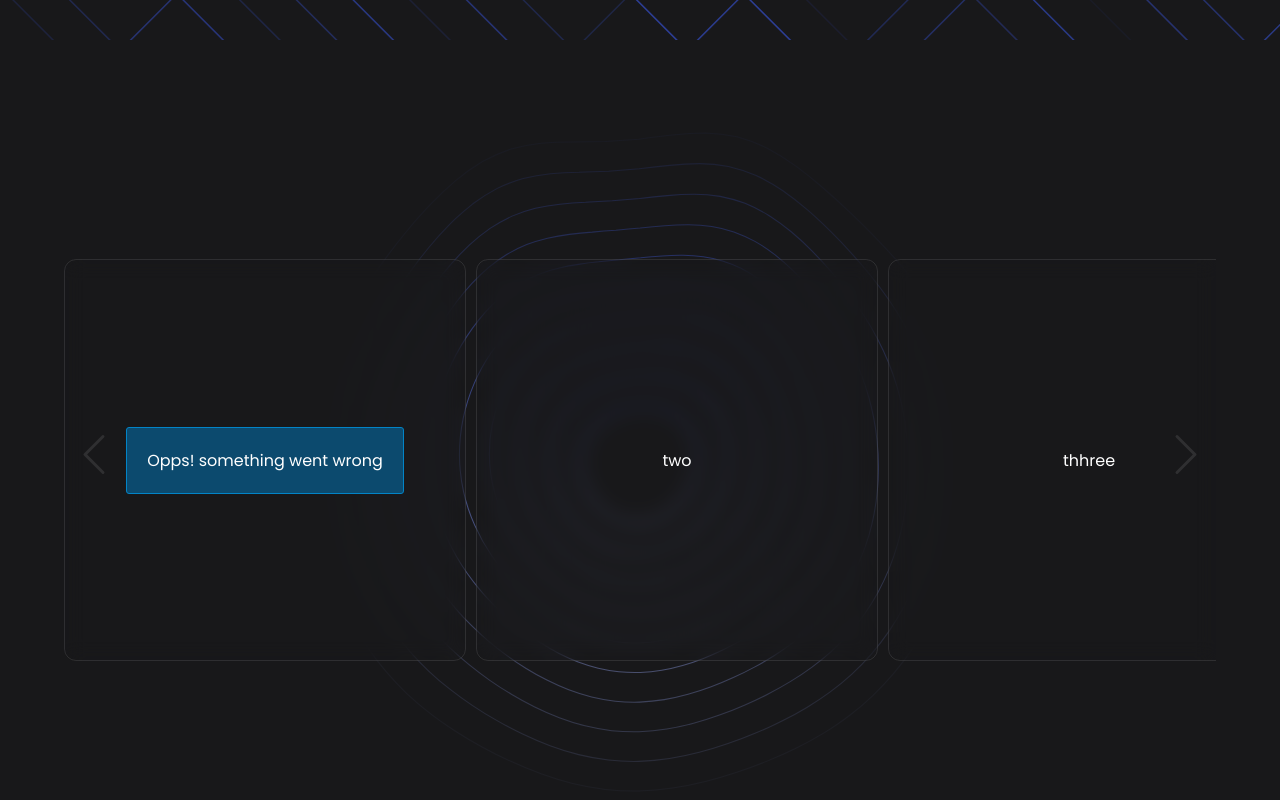
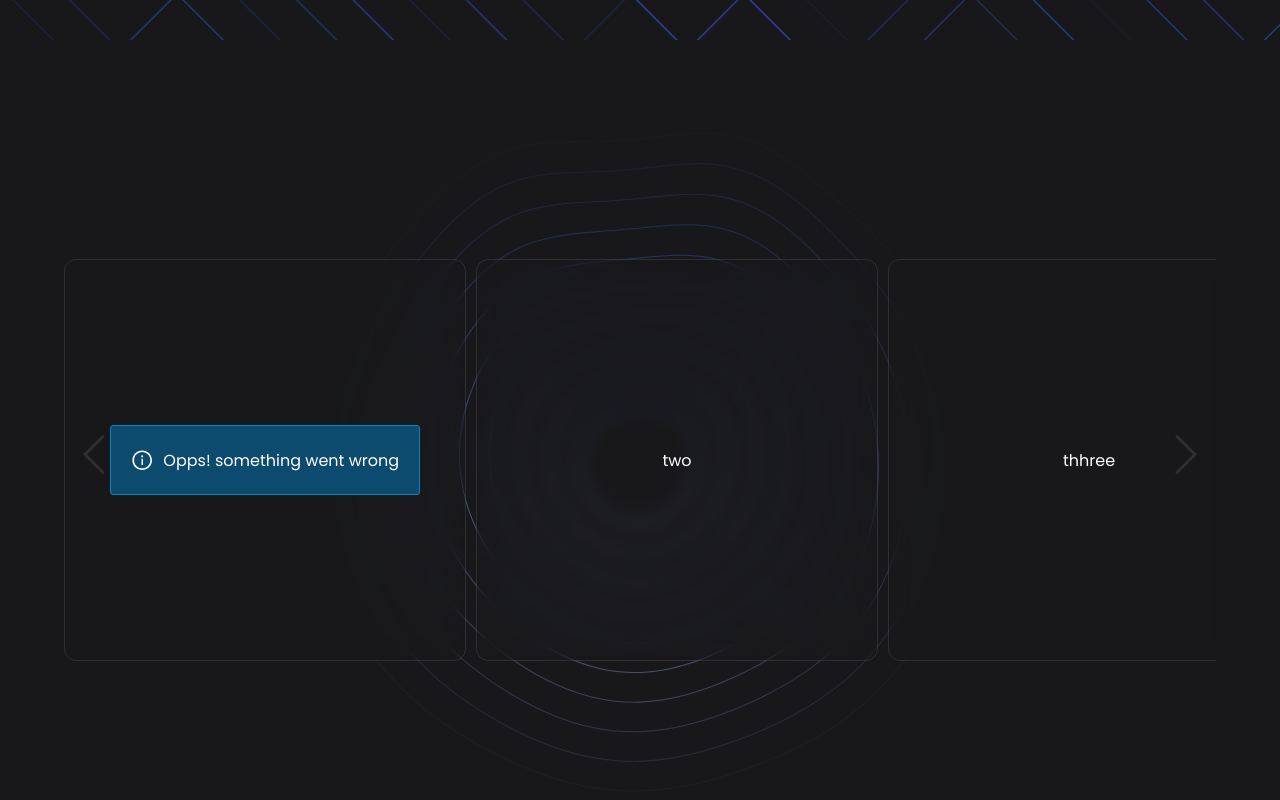
Before and after one commit to ParasArya289/arcticUI, a React (Create React App) app: page / in a window 1280 px wide. Shown: the part 800-1600 px from the top of the page. Built offline with nearby package versions, Linux system fonts and the light colour scheme.

Commit message:
feat: icons for alert variants

```diff
--- a/src/ComponentLibrary/Alert/Alert.js
+++ b/src/ComponentLibrary/Alert/Alert.js
@@ -1,6 +1,23 @@
 import "./Alert.css";
 import styles from "../../global.module.css";
+import {
+  AiOutlineInfoCircle,
+  AiOutlineCheckCircle,
+  AiOutlineWarning,
+} from "react-icons/ai";
+import { RxCrossCircled } from "react-icons/rx";
 
 export const Alert = ({ variant, text }) => {
-  return <div className={`alert ${styles[variant]}`}>{<p>{text}</p>}</div>;
+  const alertIcons = {
+    info: <AiOutlineInfoCircle />,
+    success: <AiOutlineCheckCircle />,
+    warning: <AiOutlineWarning />,
+    danger: <RxCrossCircled />,
+  };
+  return (
+    <div className={`alert ${styles[variant]}`}>
+      <span>{alertIcons[variant]}</span>
+      <p>{text}</p>
+    </div>
+  );
 };
```
